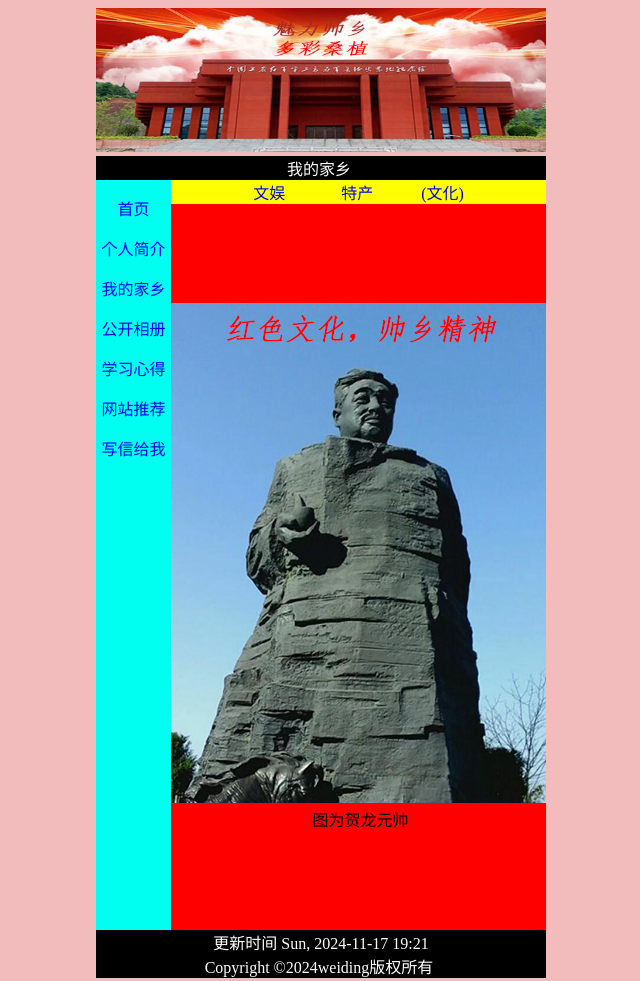
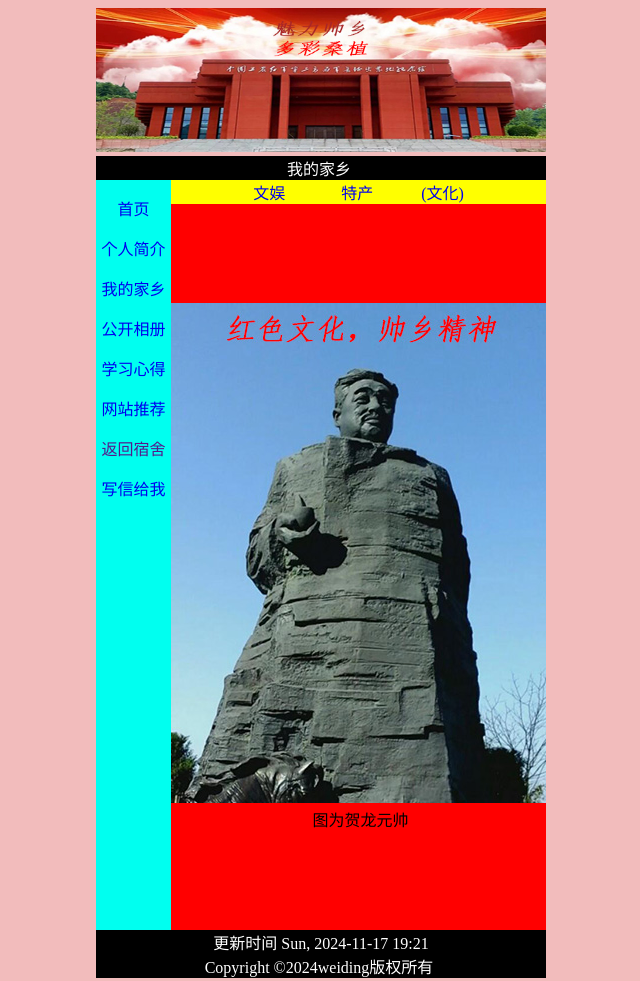
Before and after one commit to weiding20060813/dqy805.github.io, a plain HTML site: page web/jiaxiang-wenhua.html in a window 1280 px wide. Shown: the whole page, without its empty margins (319-959 px from the left). Drawn offline with Linux system fonts and the light colour scheme.

Commit message:
Update jiaxiang-wenhua.html

```diff
--- a/web/jiaxiang-wenhua.html
+++ b/web/jiaxiang-wenhua.html
@@ -27,6 +27,7 @@
 	      <p><a href="xiangce.html">公开相册</a></p>
 	      <p><a href="xinde.html">学习心得</a></p>
 	      <p><a href="wangzhan.html">网站推荐</a></p>
+	      <p><a href="">返回宿舍</a></p>
 	      <p><a href="mailto:2734306566@qq.com">写信给我</a></p>
 		</td>
       <td bgcolor="#FEFEFE"><table width="100%" border="0" cellspacing="0" cellpadding="0" height="750">
```
